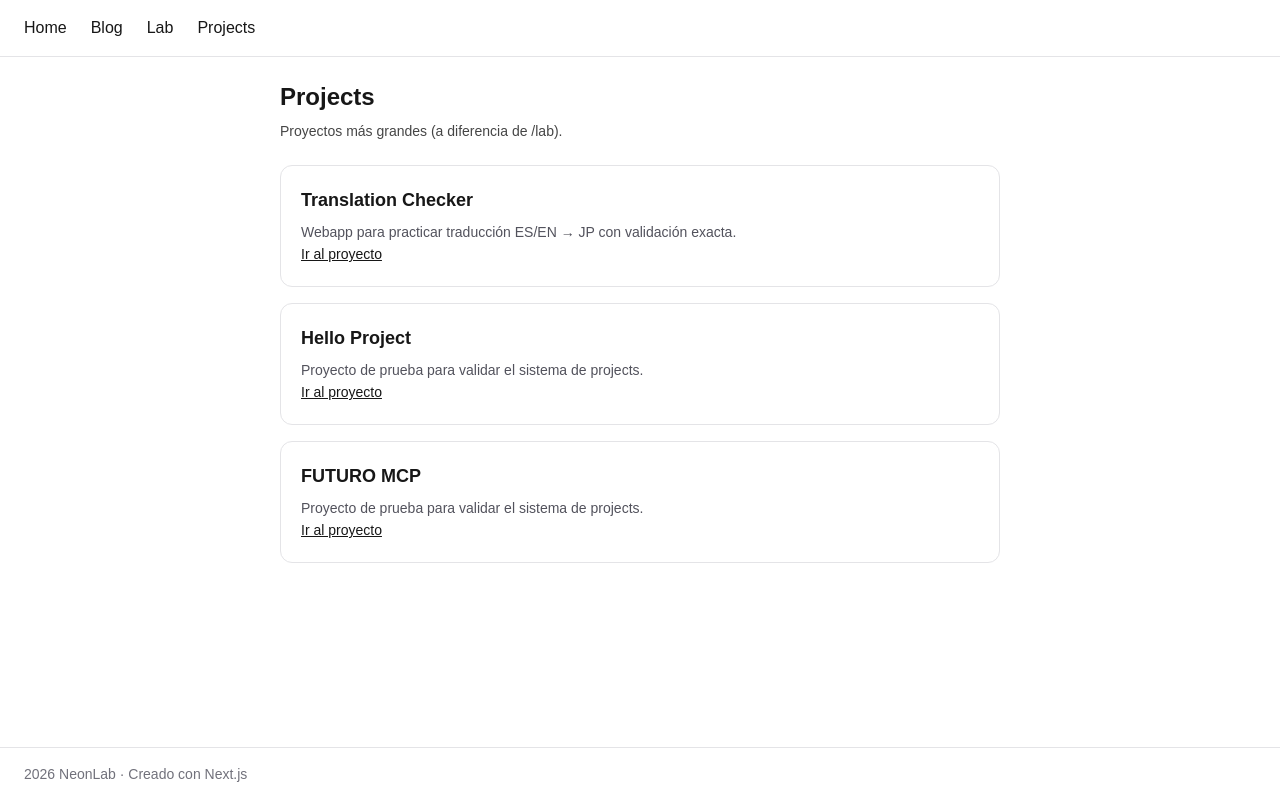
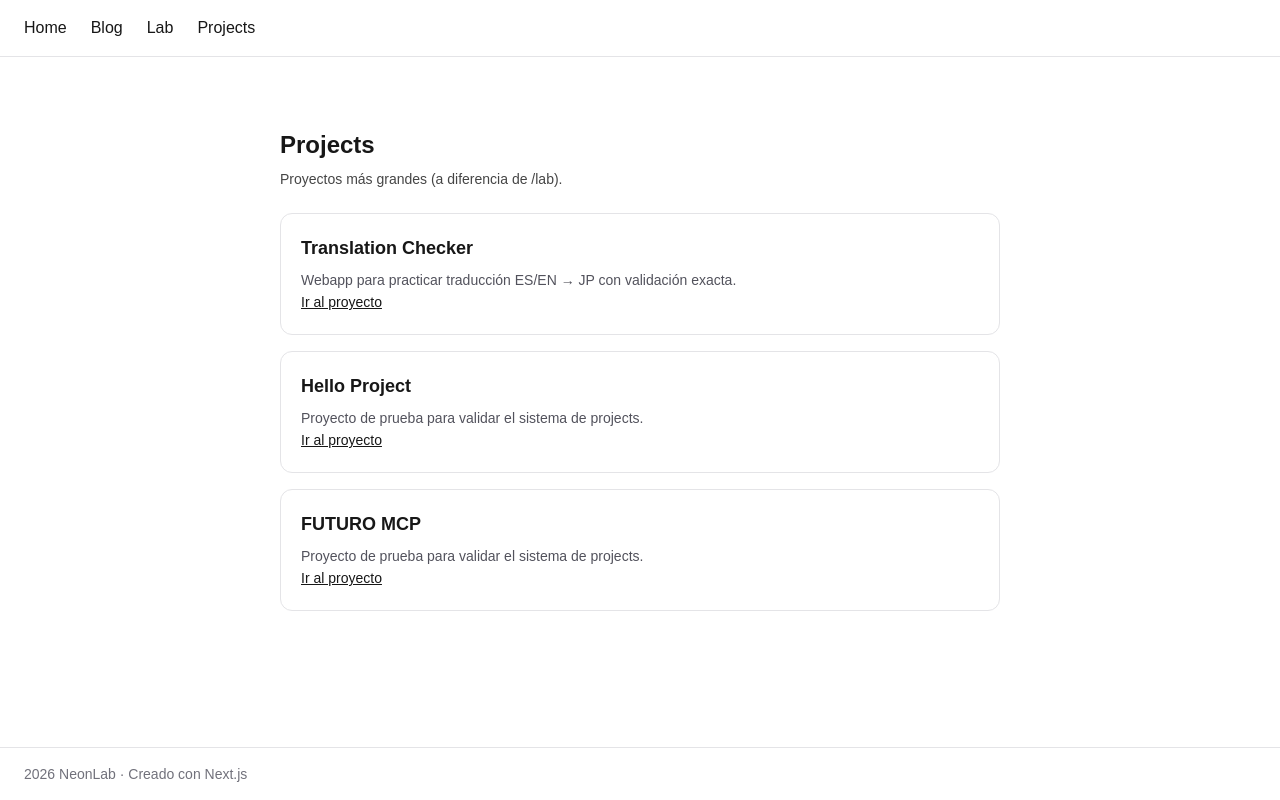
Before and after one commit to bizaphy/neon-lab, a Next.js app: page /projects in a window 1280 px wide. Built offline with nearby package versions, Linux system fonts and the light colour scheme.

Commit message:
add projects layout

```diff
--- /dev/null
+++ b/src/app/projects/layout.tsx
@@ -0,0 +1,9 @@
+import { ReactNode } from "react";
+
+type ProjectsLayoutProps = {
+  children: ReactNode;
+};
+
+export default function ProjectsLayout({ children }: ProjectsLayoutProps) {
+  return <div className="mx-auto max-w-4xl px-6 pt-12 pb-20">{children}</div>;
+}
```
